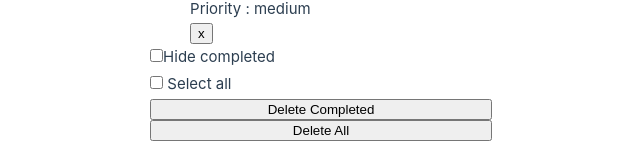
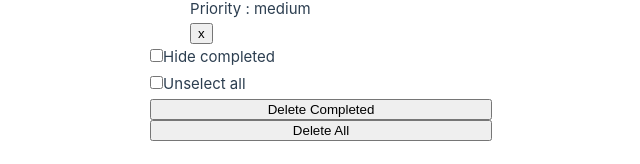
Before and after one commit to MarionThome/todo-vueJS, a Vue app: page / in a window 1280 px wide. Both pictures are taken after a click on the checkbox 515 px from the left and 387 px from the top of the page. Shown: the part 397-561 px from the top of the page, without its empty margins (319-959 px from the left). Built offline with nearby package versions, Linux system fonts and the light colour scheme.

Commit message:
check if all is selected

```diff
--- a/src/components/ToDo.vue
+++ b/src/components/ToDo.vue
@@ -2,6 +2,7 @@
 <script>
 import List from "./List.vue"
 import Form from "./Form.vue"
+import { watch } from "vue";
 let todoId = 0;
 
 export default {
@@ -11,17 +12,17 @@ export default {
   data() {
     return {
       clicked: 0,
-      hideCompleted : false,
-      completeAllTasks : false,
+      hideCompleted: false,
+      completeAllTasks: false,
       todos: [
         {
           id: todoId++,
-          priority : 1,
+          priority: 1,
           task: "Try this todo",
           completed: false,
         },
       ],
-      priorities : ["low", "medium", "high"]
+      priorities: ["low", "medium", "high"]
     }
   },
   methods: {
@@ -34,7 +35,7 @@ export default {
       });
       this.newTodo = "";
     },
-    changePriority({id, prio}){
+    changePriority({ id, prio }) {
       todos[id].priority = prio
     },
     removeToDo(todo) {
@@ -43,22 +44,30 @@ export default {
         return t !== todo;
       });
     },
-    removeCompleted(){
+    removeCompleted() {
       this.todos = this.todos.filter(e => !e.completed)
     },
     reset() {
       this.todos = [];
     },
-    completeAll(e){
+    completeAll(e) {
       this.completeAllTasks = !this.completeAllTasks
       this.todos.forEach((todo) => (todo.completed = e.target.checked))
+    },
+    checkCompletion() {
+      if (this.todos.every(e => e.completed)) {
+        this.completeAllTasks = true
+      }
+    },
+  },
+  computed: {
+    filtered() {
+      return this.hideCompleted ? this.todos.filter(e => !e.completed) : this.todos
+    },
+    isAllTaskCompleted(){
+      return this.todos.every(e => e.completed)
     }
   },
-  computed : {
-    filtered(){
-      return this.hideCompleted ? this.todos.filter(e => !e.completed) : this.todos
-    }
-  }
 }
 </script>
 
@@ -67,17 +76,18 @@ export default {
     <h1>My ToDo List</h1>
     <Form :priorities="this.priorities" @add="addTodo" :newTodo="this.newTodo"></Form>
     <div> Completed : {{ this.todos.filter(e => e.completed).length }} / {{ this.todos.length }} </div>
-    <List :todos="this.filtered.sort((a,b) => b.priority - a.priority)" :priorities="this.priorities" @remove="removeToDo" />
+    <List :todos="this.filtered.sort((a, b) => b.priority - a.priority)" :priorities="this.priorities"
+      @remove="removeToDo" />
     <div>
-    <input type="checkbox" v-model="hideCompleted"/>
-    <span>Hide completed</span>
+      <input type="checkbox" v-model="hideCompleted" />
+      <span>Hide completed</span>
     </div>
     <div>
-    <input type="checkbox" @change="completeAll"/>
-    <span v-if="completeAllTasks">Unselect all</span>
-    <span v-else> Select all</span>
+      <input type="checkbox" @change="completeAll" />
+      <span v-if="isAllTaskCompleted">Unselect all</span>
+      <span v-else> Select all</span>
     </div>
-    <button v-if = "todos.some(e => e.completed)" @click="removeChideompleted()">Delete Completed</button>
+    <button v-if="todos.some(e => e.completed)" @click="removeCompleted()">Delete Completed</button>
     <button @click="reset()">Delete All</button>
     <div>
     </div>
```
